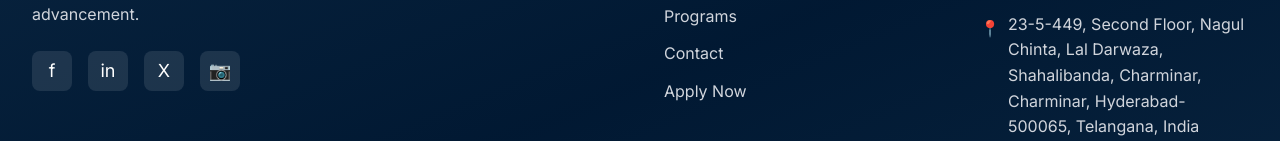
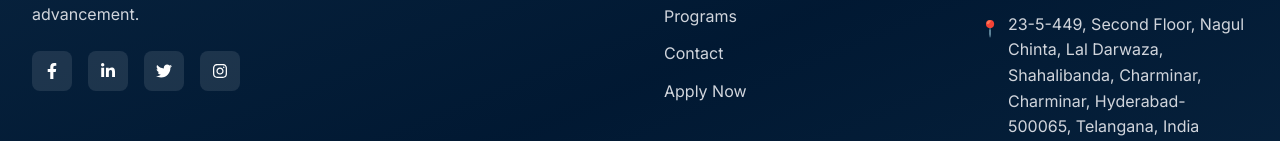
Before and after one commit to medfellowacademy/Website, a Next.js app: page / in a window 1280 px wide. Shown: the part 6726-6867 px from the top of the page. Built offline with nearby package versions, Linux system fonts and the light colour scheme.

Commit message:
Refactor footer social media links to use icons
Updated social media links in the footer to use icons and added target and rel attributes for security.

```diff
--- a/components/Footer.tsx
+++ b/components/Footer.tsx
@@ -1,5 +1,6 @@
 import Link from "next/link";
 import Image from "next/image";
+import { FaFacebookF, FaLinkedinIn, FaTwitter, FaInstagram } from "react-icons/fa";
 
 export default function Footer() {
   const currentYear = new Date().getFullYear();
@@ -28,19 +29,42 @@ export default function Footer() {
               for clinical excellence and professional advancement.
             </p>
             <div className="flex gap-4">
-              <a href="https://www.facebook.com/people/MedFellow-Academy/61576370840302/" className="w-10 h-10 bg-white/10 hover:bg-accent rounded-lg flex items-center justify-center transition-colors">
-                <span className="text-lg">f</span>
-              </a>
-              <a href="https://www.linkedin.com/in/medfellow-academy-4628823b8/" className="w-10 h-10 bg-white/10 hover:bg-accent rounded-lg flex items-center justify-center transition-colors">
-                <span className="text-lg">in</span>
-              </a>
-              <a href="#" className="w-10 h-10 bg-white/10 hover:bg-accent rounded-lg flex items-center justify-center transition-colors">
-                <span className="text-lg">X</span>
-              </a>
-              <a href="https://www.instagram.com/medfellow_academy/" className="w-10 h-10 bg-white/10 hover:bg-accent rounded-lg flex items-center justify-center transition-colors">
-                <span className="text-lg">📷</span>
-              </a>
-            </div>
+  <a
+    href="https://www.facebook.com/people/MedFellow-Academy/61576370840302/"
+    target="_blank"
+    rel="noopener noreferrer"
+    className="w-10 h-10 bg-white/10 hover:bg-accent rounded-lg flex items-center justify-center transition-colors"
+  >
+    <FaFacebookF />
+  </a>
+
+  <a
+    href="https://www.linkedin.com/in/medfellow-academy-4628823b8/"
+    target="_blank"
+    rel="noopener noreferrer"
+    className="w-10 h-10 bg-white/10 hover:bg-accent rounded-lg flex items-center justify-center transition-colors"
+  >
+    <FaLinkedinIn />
+  </a>
+
+  <a
+    href="https://twitter.com"
+    target="_blank"
+    rel="noopener noreferrer"
+    className="w-10 h-10 bg-white/10 hover:bg-accent rounded-lg flex items-center justify-center transition-colors"
+  >
+    <FaTwitter />
+  </a>
+
+  <a
+    href="https://www.instagram.com/medfellow_academy/"
+    target="_blank"
+    rel="noopener noreferrer"
+    className="w-10 h-10 bg-white/10 hover:bg-accent rounded-lg flex items-center justify-center transition-colors"
+  >
+    <FaInstagram />
+  </a>
+</div>
           </div>
 
           {/* Quick Links */}
```
